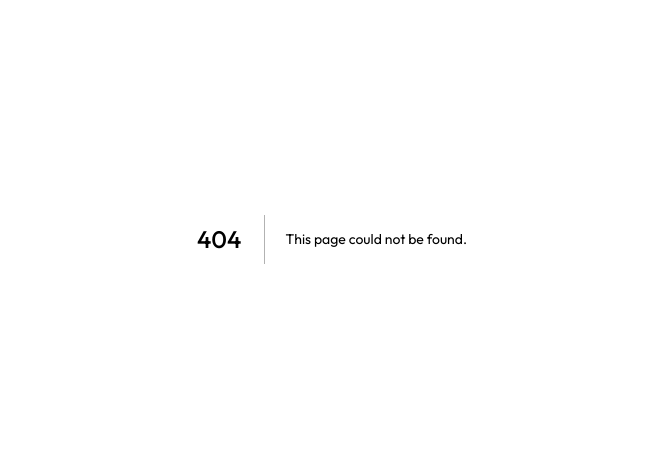
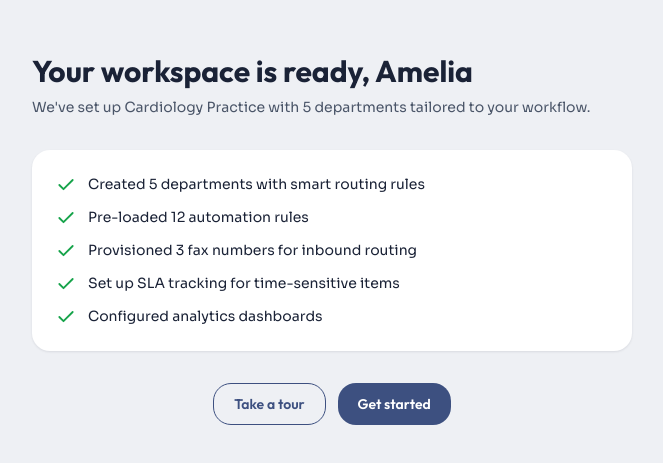
Before and after one commit to kschulze3142/design-prototype, a Next.js app: page /welcome in a window 1280 px wide. Before the commit this address had no page. Shown: the part 161-624 px from the top of the page, without its empty margins (308-971 px from the left). Built offline with nearby package versions, Linux system fonts and the light colour scheme.

Commit message:
FE-047: Welcome / setup confirmation screen

```diff
--- a/app/signup/page.tsx
+++ b/app/signup/page.tsx
@@ -41,7 +41,7 @@ export default function SignupPage() {
   const handleContinue = () => {
     if (!selectedType) return;
     setPracticeType(selectedType);
-    router.push('/app/dashboard');
+    router.push('/welcome');
   };
 
   return (
--- /dev/null
+++ b/app/welcome/page.tsx
@@ -0,0 +1,157 @@
+// FE-047 — Setup confirmation screen shown between signup and the app shell.
+// Lives outside /app/* so the sidebar doesn't appear; the user hasn't "entered"
+// the workspace yet, and the screen exists to sell the "we did the work for
+// you" framing before the dashboard loads.
+'use client';
+
+import { useRouter } from 'next/navigation';
+import { useMockSystem, type PracticeType } from '@/lib/mockSystem';
+import { I } from '@/components/app/icons';
+
+const practiceTypeNames: Record<PracticeType, string> = {
+  home_health: 'Home Health Agency',
+  cardiology: 'Cardiology Practice',
+};
+
+export default function WelcomePage() {
+  const router = useRouter();
+  const { workspace, currentUser, departments, automations } = useMockSystem();
+
+  const firstName = currentUser.name.split(' ')[0];
+  const practiceTypeName = practiceTypeNames[workspace.practiceType];
+  const enabledDepartmentCount = departments.filter((d) => d.enabled).length;
+  const automationCount = automations.length;
+
+  // Items 3-5 are theatrical — they describe Blue Lark capabilities not present
+  // in the prototype data model. Intentional for demo polish; do not wire to
+  // real data.
+  const checklist = [
+    `Created ${enabledDepartmentCount} departments with smart routing rules`,
+    `Pre-loaded ${automationCount} automation rules`,
+    'Provisioned 3 fax numbers for inbound routing',
+    'Set up SLA tracking for time-sensitive items',
+    'Configured analytics dashboards',
+  ];
+
+  return (
+    <div
+      className="min-h-screen flex items-center justify-center px-6 py-12"
+      style={{ background: 'var(--color-bg)' }}
+    >
+      <div
+        className="w-full flex flex-col"
+        style={{ maxWidth: 600, gap: 32 }}
+      >
+        <div className="flex flex-col gap-2">
+          <h1
+            style={{
+              fontFamily: 'var(--font-heading)',
+              fontWeight: 700,
+              fontSize: 30,
+              lineHeight: 1.2,
+              color: 'var(--color-text-primary)',
+              margin: 0,
+            }}
+          >
+            Your workspace is ready, {firstName}
+          </h1>
+          <p
+            style={{
+              fontFamily: 'var(--font-body)',
+              fontSize: 14,
+              lineHeight: 1.55,
+              color: 'var(--color-text-secondary)',
+              margin: 0,
+            }}
+          >
+            We&apos;ve set up {practiceTypeName} with {enabledDepartmentCount}{' '}
+            departments tailored to your workflow.
+          </p>
+        </div>
+
+        <div
+          style={{
+            background: 'var(--color-surface)',
+            borderRadius: 'var(--radius-lg)',
+            boxShadow: 'var(--shadow-card)',
+            padding: 24,
+            display: 'flex',
+            flexDirection: 'column',
+            gap: 12,
+          }}
+        >
+          {checklist.map((item) => (
+            <div
+              key={item}
+              style={{ display: 'flex', alignItems: 'center', gap: 12 }}
+            >
+              <span
+                style={{
+                  color: 'var(--color-delivered)',
+                  display: 'flex',
+                  alignItems: 'center',
+                  flexShrink: 0,
+                }}
+              >
+                <I.Check size={20} strokeWidth={2.2} />
+              </span>
+              <span
+                style={{
+                  fontFamily: 'var(--font-body)',
+                  fontSize: 14,
+                  color: 'var(--color-text-primary)',
+                }}
+              >
+                {item}
+              </span>
+            </div>
+          ))}
+        </div>
+
+        <div
+          style={{
+            display: 'flex',
+            justifyContent: 'center',
+            gap: 12,
+          }}
+        >
+          <button
+            type="button"
+            style={{
+              height: 42,
+              padding: '0 20px',
+              background: 'transparent',
+              color: 'var(--color-primary)',
+              border: '1px solid var(--color-primary)',
+              borderRadius: 'var(--radius-lg)',
+              fontFamily: 'var(--font-heading)',
+              fontWeight: 600,
+              fontSize: 14,
+              cursor: 'pointer',
+            }}
+          >
+            Take a tour
+          </button>
+          <button
+            type="button"
+            onClick={() => router.push('/app/dashboard')}
+            style={{
+              height: 42,
+              padding: '0 20px',
+              background: 'var(--color-primary)',
+              color: 'white',
+              border: 'none',
+              borderRadius: 'var(--radius-lg)',
+              fontFamily: 'var(--font-heading)',
+              fontWeight: 600,
+              fontSize: 14,
+              cursor: 'pointer',
+            }}
+          >
+            Get started
+          </button>
+        </div>
+      </div>
+    </div>
+  );
+}
```
Also changed, not shown: .claude/settings.local.json.
